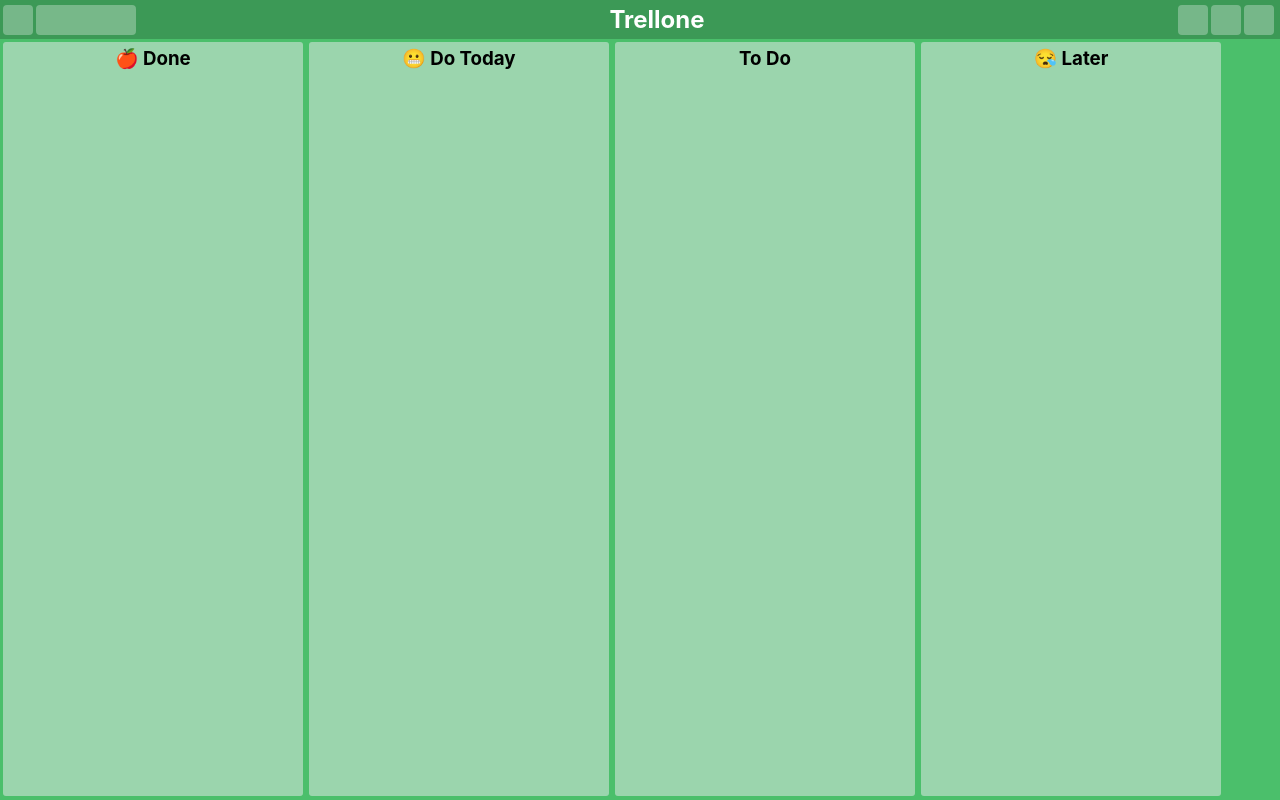
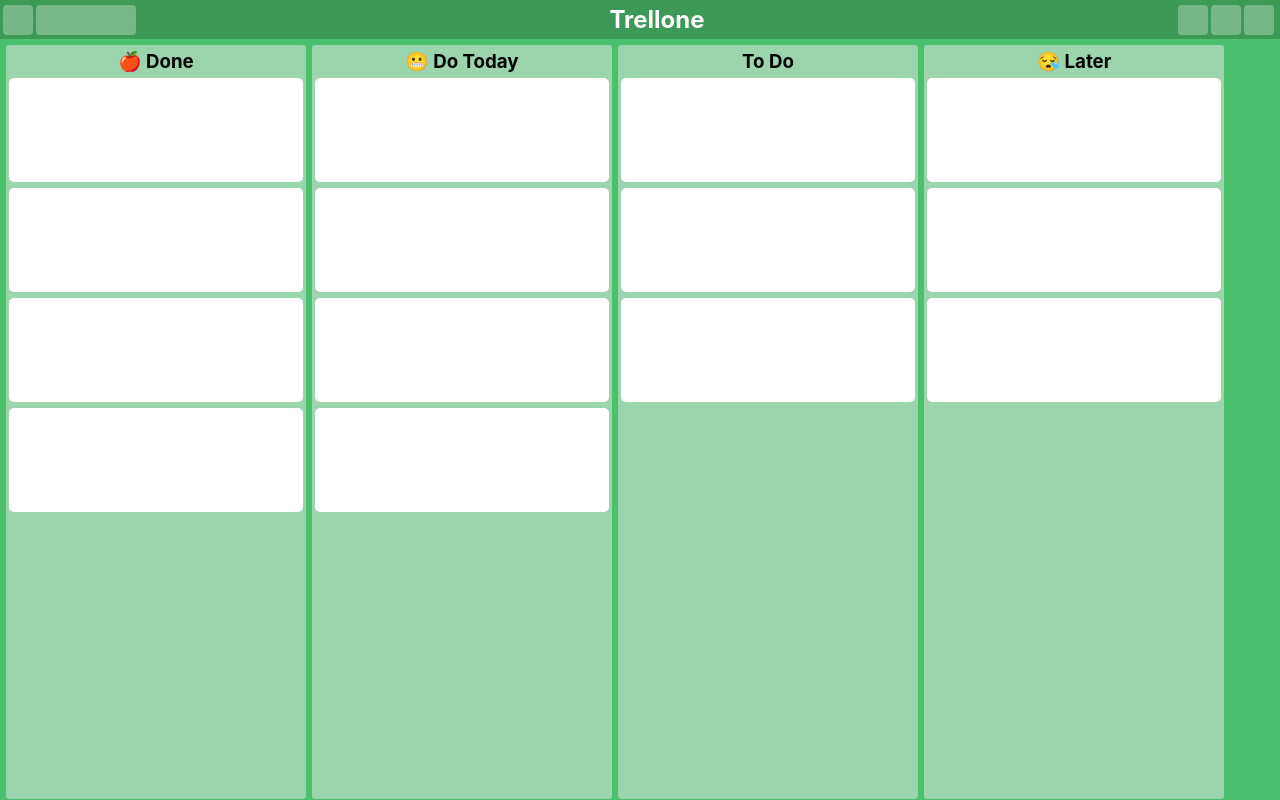
Before and after one commit to Akash-Anand10/React-Demo, a React (Create React App) app: page / in a window 1280 px wide. Built offline with nearby package versions, Linux system fonts and the light colour scheme.

Commit message:
Added cards placeholders in sections

```diff
--- a/src/components/Board.tsx
+++ b/src/components/Board.tsx
@@ -4,7 +4,6 @@
 import { data } from "./models/data"
 import { DragDropContext, Droppable } from "react-beautiful-dnd"
 
-export default function Board() {
 const SectionsContainer = styled.div`
     height: 95%;
     display: flex;
@@ -15,6 +14,8 @@
 display: flex;
 flex-direction: row;
 `
+
+export default function Board() {
 
     const onDragEnd = (result: any) => {
         //todo
@@ -28,7 +29,7 @@
 
     const [secs, setSecs] = useState(Object.keys(data));
 
-    const Sections = secs?.map((section, index) => <Section name={data[section].title} index={index} key={index}/>)
+    const Sections = secs?.map((section, index) => <Section section = {section} index={index} key={index}/>)
 
     return(
         <>
--- a/src/components/Card.tsx
+++ b/src/components/Card.tsx
@@ -2,22 +2,31 @@
 import { Draggable } from "react-beautiful-dnd"
 
 const CardContainer = styled.div`
-
+    min-height: 100px;
+    background-color: white;
+    padding: 2px;
+    margin: 3px;
+    margin-bottom: 6px;
+    border-radius: 5px;
 `
 
 const CardContent = styled.div`
 
 `
 
-const Card = ({}) => {
+const Card = ({index}: CardProps) => {
     return (
         // <Draggable key={card.id}>
 
         // </Draggable>
         <CardContainer>
-            <CardContent></CardContent>
+            <CardContent>
+            </CardContent>
         </CardContainer>
     )
 }
 
+type CardProps ={
+    index: number
+}
 export default Card;
--- a/src/components/Section.tsx
+++ b/src/components/Section.tsx
@@ -1,12 +1,15 @@
 import styled from "styled-components"
 import { Draggable } from "react-beautiful-dnd"
+import { data } from "./models/data"
+import Card from "./Card"
+
 
 const SectionContainer = styled.div`
-
     width: 300px;
     min-width: 300px;
     background-color: rgba(235, 236, 240, 0.5);
-    margin: 3px;
+    margin-left: 6px;
+    margin-top: 6px;
     border-radius: 3px;
 `
 const SectionHeader = styled.div`
@@ -15,12 +18,11 @@
 const SectionName = styled.h3`
     margin: 5px;
 `
-type CardProps = {
-    name: string,
-    index: number,
-}
 
-export default function Section({name, index}: CardProps){
+export default function Section({section, index}: SectionProps){
+
+    const Cards = data[section]?.content?.map((card, index) => <Card index={index} key={index}/>)
+
     return(
         <Draggable draggableId={index.toString()} index={index} key={index} >
             {(provided, snapshot) => (
@@ -31,12 +33,19 @@
                     >
                         <SectionHeader>
                             <SectionName>
-                            {name}
+                            {data[section].title}
                             </SectionName>
                         </SectionHeader>
+                        <Card index={1}/>
+                        {Cards}
                     </SectionContainer>
                 )}
         </Draggable>
 
     )
 }
+
+type SectionProps = {
+    index: number,
+    section: any
+}
```
Also changed, not shown: src/components/Header.tsx (indentation only). Lines whose indentation alone changed are shown as unchanged.
